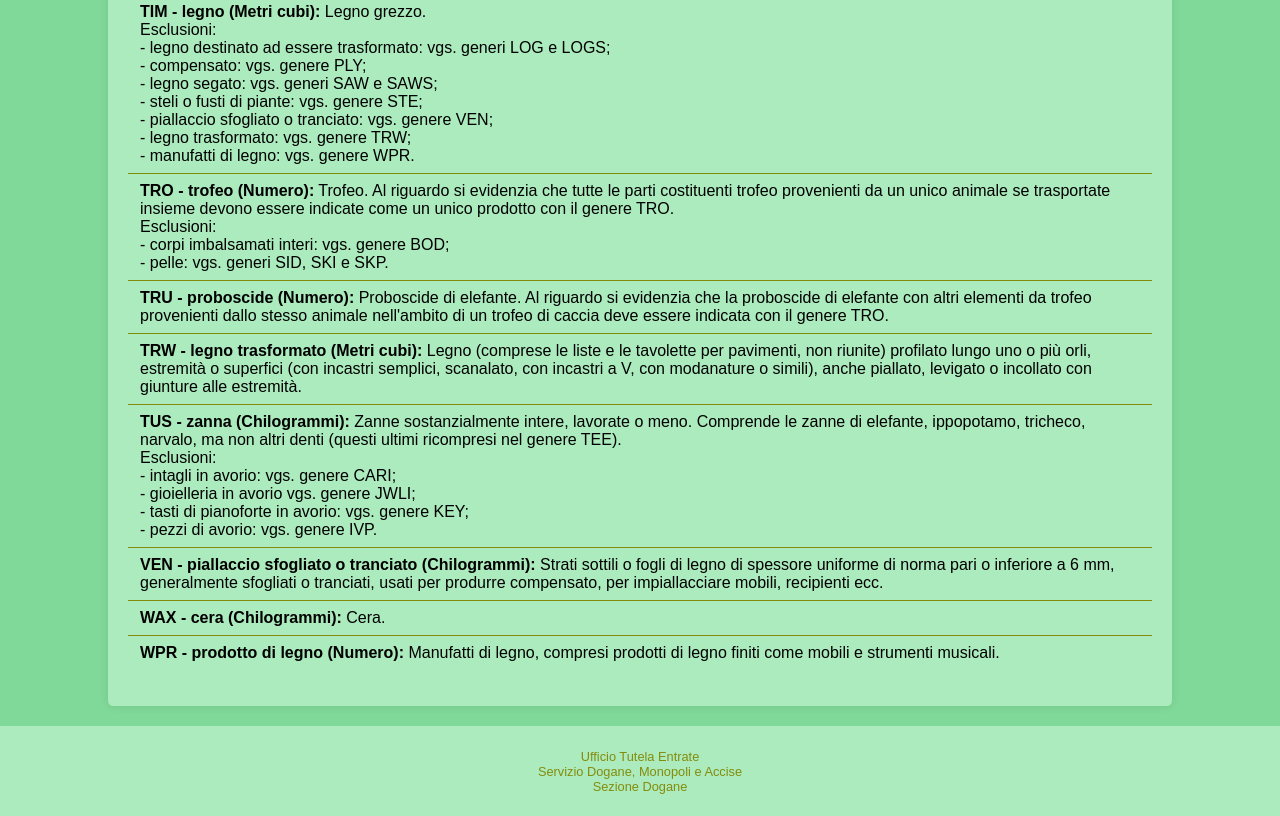
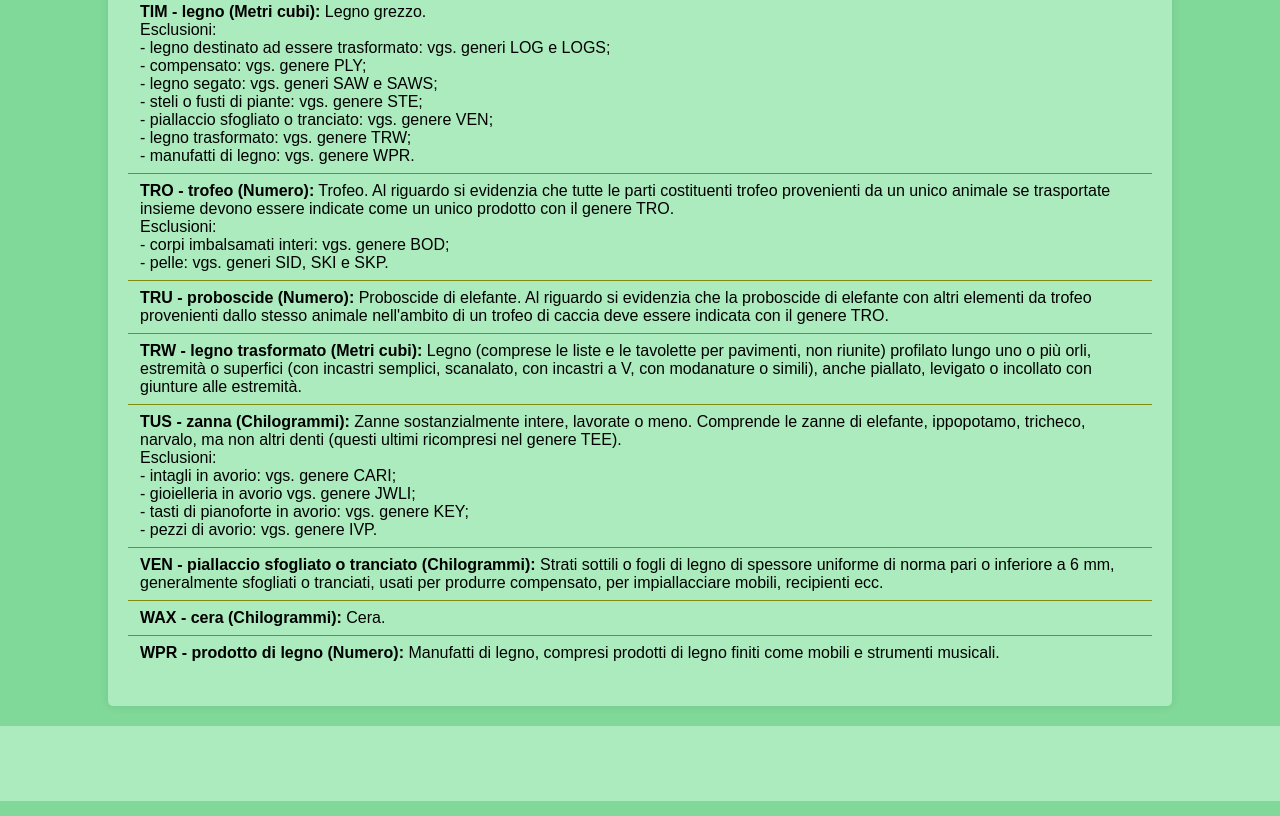
Before and after one commit to vincenzopiccolo90/vincenzopiccolo90.github.io, a plain HTML site: page index.html in a window 1280 px wide. Shown: the part 4420-5236 px from the top of the page. Drawn offline with Linux system fonts and the light colour scheme.

Commit message:
Update index.html

```diff
--- a/index.html
+++ b/index.html
@@ -158,7 +158,7 @@
 </ul>
   </div>
   <footer>
-    <p>Ufficio Tutela Entrate <br> Servizio Dogane, Monopoli e Accise <br> Sezione Dogane</p>
+    <p> <br> <br> </p>
   </footer>
   <script>
        const searchInput = document.getElementById('searchInput');
```
